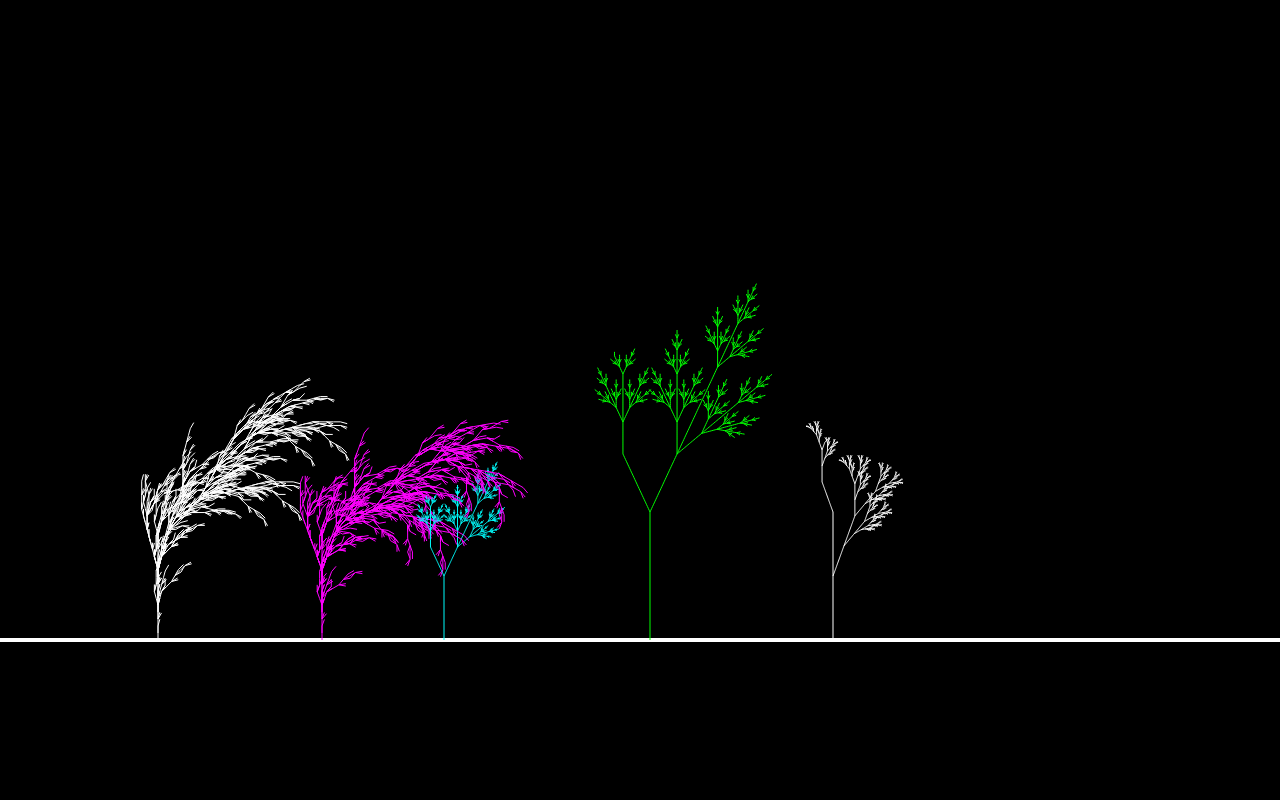
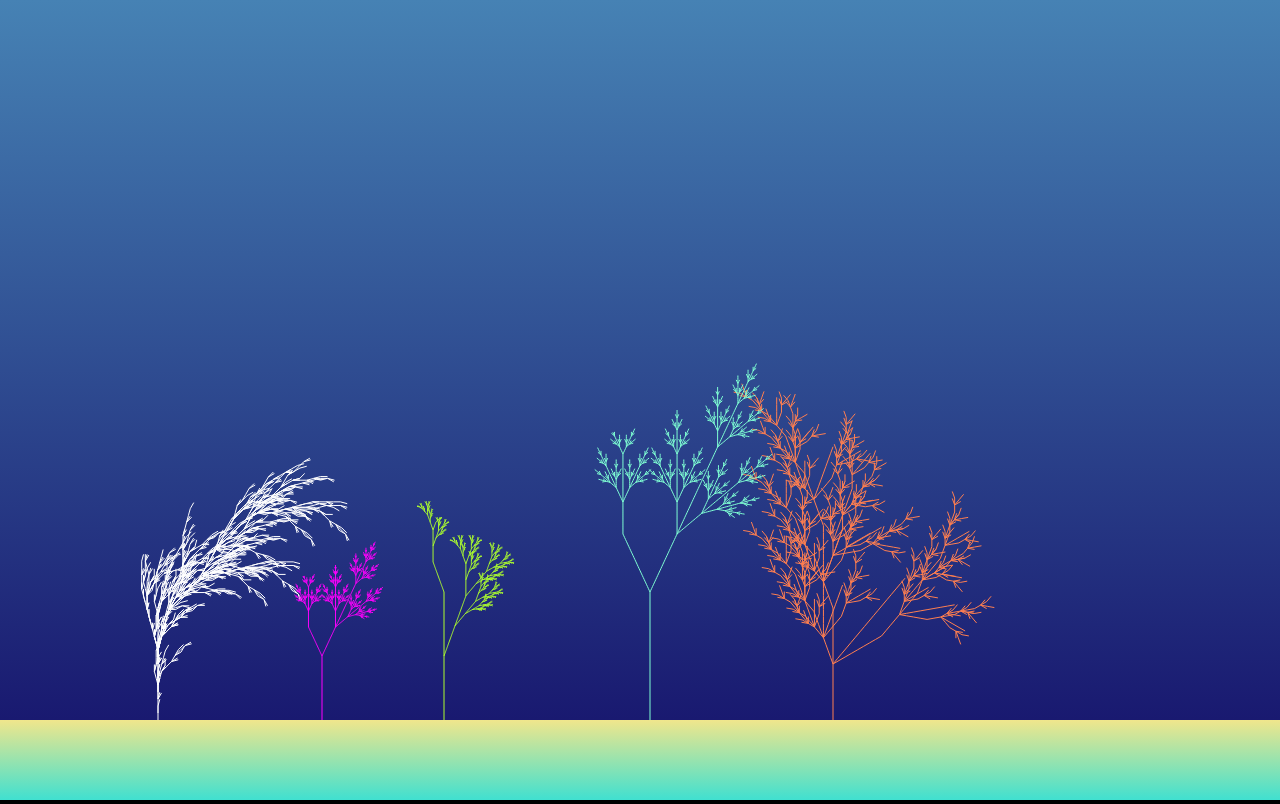
Before and after one commit to jamesformica/Lindenmayer-Aquarium, a website built with Parcel: page index.html in a window 1280 px wide. Built offline with nearby package versions, Linux system fonts and the light colour scheme.

Commit message:
style: make it look more like an aquarium

```diff
--- a/css/style.css
+++ b/css/style.css
@@ -1,5 +1,6 @@
 body {
   margin: 0;
+  background-color: black;
 }
 
 canvas {
--- /dev/null
+++ b/src/helpers.js
@@ -0,0 +1,40 @@
+import random from 'lodash/random'
+
+const SPACING = 200
+
+export const getLoops = canvas => (Math.floor(canvas.width / SPACING) - 1)
+
+export const getX = (index) => {
+  const min = index * SPACING
+  const max = min + SPACING
+  return random(min, max)
+}
+
+export const getAngle = (angle) => {
+  if (!angle) return console.error('tree must have an angle defined')
+
+  if (angle.push) {
+    if (angle.length === 2) {
+      return random(angle[0], angle[1])
+    }
+    return console.error('angle array must have exactly 2 values')
+  }
+  return angle
+}
+
+export const getDistance = (distance, canvas) => {
+  if (!distance) return console.error('tree must have a distance defined')
+
+  let dist
+  if (distance.push) {
+    if (distance.length === 2) {
+      dist = random(distance[0], distance[1])
+    } else {
+      return console.error('distance array must have exactly 2 values')
+    }
+  } else {
+    dist = distance
+  }
+
+  return Math.min(canvas.height * 0.01, dist)
+}
--- a/src/index.js
+++ b/src/index.js
@@ -1,62 +1,28 @@
-import random from 'lodash/random'
 import range from 'lodash/range'
 import sample from 'lodash/sample'
+import without from 'lodash/without'
 
 import Tree from './tree'
+import trees from './trees.json'
 import paintScene from './scene'
-import trees from './trees.json'
+import { getLoops, getX, getAngle, getDistance } from './helpers'
 
 const CANVAS_ID = 'ft'
-const SPACING = 200
-
-const getX = (index) => {
-  const min = index * SPACING
-  const max = min + SPACING
-  return random(min, max)
-}
-
-const getAngle = (angle) => {
-  if (!angle) return console.error('tree must have an angle defined')
-
-  if (angle.push) {
-    if (angle.length === 2) {
-      return random(angle[0], angle[1])
-    }
-    return console.error('angle array must have exactly 2 values')
-  }
-  return angle
-}
-
-const getDistance = (distance, canvas) => {
-  if (!distance) return console.error('tree must have a distance defined')
-
-  let dist
-  if (distance.push) {
-    if (distance.length === 2) {
-      dist = random(distance[0], distance[1])
-    } else {
-      return console.error('distance array must have exactly 2 values')
-    }
-  } else {
-    dist = distance
-  }
-
-  return Math.min(canvas.height * 0.01, dist)
-}
+const COLOURS = ['white', 'greenyellow', 'magenta', 'aquamarine', 'fuchsia', 'coral', 'yellow', 'indianred']
 
 global.window.onload = () => {
   const canvas = global.document.getElementById(CANVAS_ID)
   canvas.width = global.document.documentElement.clientWidth
   canvas.height = global.document.documentElement.clientHeight
 
-  const skyLine = canvas.height * 0.8
+  let colours = [...COLOURS]
+  const skyLine = canvas.height * 0.9
 
-  global.requestAnimationFrame(() => paintScene(canvas, skyLine))
+  paintScene(canvas, skyLine)
 
-  const loops = Math.floor(canvas.width / SPACING)
-
-  range(0, loops - 1).forEach((i) => {
+  range(0, getLoops(canvas)).forEach((i) => {
     const tree = sample(trees.trees)
+    const colour = sample(colours)
 
     const options = {
       y: skyLine,
@@ -64,8 +30,10 @@ global.window.onload = () => {
       distance: getDistance(tree.distance, canvas),
       angle: getAngle(tree.angle),
       iterations: tree.iterations,
+      colour,
     }
 
-    global.requestAnimationFrame(() => new Tree(CANVAS_ID, tree.axiom, tree.rules, options))
+    colours = without(colours, colour)
+    new Tree(CANVAS_ID, tree.axiom, tree.rules, options).paintTree()
   })
 }
--- a/src/scene.js
+++ b/src/scene.js
@@ -4,14 +4,19 @@ const paintScene = (canvas, landY) => {
   ctx.save()
 
   ctx.beginPath()
-  ctx.fillStyle = 'black'
+  const water = ctx.createLinearGradient(0, 0, 0, landY)
+  water.addColorStop(0, 'steelblue')
+  water.addColorStop(1, 'midnightblue')
+
+  ctx.fillStyle = water
   ctx.fillRect(0, 0, canvas.width, canvas.height)
 
-  ctx.strokeStyle = 'white'
-  ctx.lineWidth = 4
-  ctx.moveTo(0, landY)
-  ctx.lineTo(canvas.width, landY)
-  ctx.stroke()
+  const sand = ctx.createLinearGradient(0, landY, 0, canvas.height)
+  sand.addColorStop(0, 'khaki')
+  sand.addColorStop(1, 'turquoise')
+
+  ctx.fillStyle = sand
+  ctx.fillRect(0, landY, canvas.width, canvas.height)
   ctx.closePath()
 
   ctx.restore()
--- a/src/tree.js
+++ b/src/tree.js
@@ -1,5 +1,4 @@
 import get from 'lodash/get'
-import sample from 'lodash/sample'
 
 class Tree {
   constructor(canvasId, axiom, rules, options) {
@@ -11,11 +10,9 @@ class Tree {
     this.sentence = this.axiom
     this.stateStack = []
     this.paintStack = []
-    this.colour = sample(['white', 'aqua', 'magenta', 'lime'])
 
     this.generateSentence()
     this.buildPaintStack()
-    this.paintTree(0)
   }
 
   setOptions(axiom, rules, options) {
@@ -26,6 +23,7 @@ class Tree {
     this.startY = get(options, 'y', this.canvas.height)
     this.distance = get(options, 'distance', 15)
     this.angle = get(options, 'angle', 20)
+    this.colour = get(options, 'colour', 'white')
   }
 
   generateSentence() {
@@ -92,7 +90,7 @@ class Tree {
     }
   }
 
-  paintTree(drawIndex) {
+  paintTree(drawIndex = 0) {
     global.requestAnimationFrame(() => {
       let newDrawIndex = drawIndex
       for (let i = 0; i < 4; i += 1) {
```
